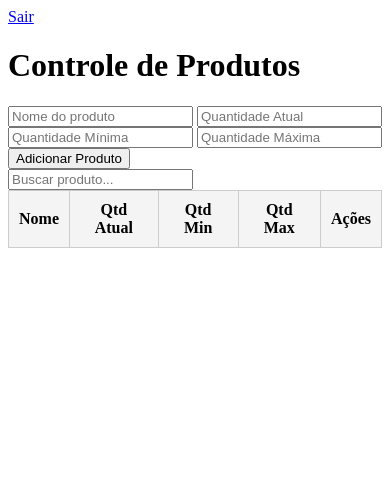
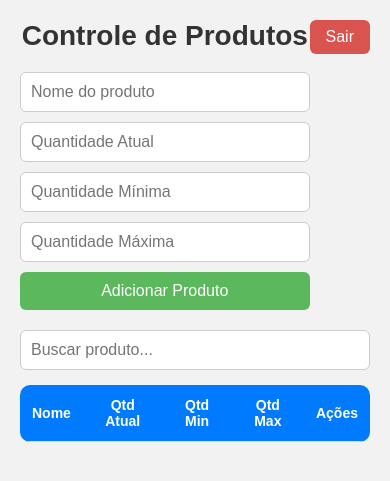
Before and after one commit to DIOOWS/ProjetoEstoque-V01, a Flask app: page / in a window 390 px wide. Shown: the top 481 px of the page. Run offline with Flask 3, Linux system fonts and the light colour scheme; the visitor is signed in with stand-in values (Sample User, id 1); data that the repository does not hold is empty.

Commit message:
teste004

```diff
--- a/static/style.css
+++ b/static/style.css
@@ -1,89 +1,172 @@
-/* Estilo da tabela */
+* {
+    box-sizing: border-box;
+    margin: 0;
+    padding: 0;
+    font-family: Arial, sans-serif;
+}
+
+body {
+    background: #f2f2f2;
+    padding: 20px;
+    color: #333;
+}
+
+h1 {
+    text-align: center;
+    margin-bottom: 20px;
+    font-size: 28px;
+}
+
+.logout-btn {
+    display: inline-block;
+    margin-bottom: 20px;
+    padding: 8px 16px;
+    background: #d9534f;
+    color: #fff;
+    border: none;
+    border-radius: 6px;
+    text-decoration: none;
+    float: right;
+    transition: background 0.3s;
+}
+
+.logout-btn:hover {
+    background: #c9302c;
+}
+
+/* Formulário */
+form#formProduto {
+    display: flex;
+    flex-wrap: wrap;
+    gap: 10px;
+    margin-bottom: 20px;
+    justify-content: center;
+}
+
+form#formProduto input,
+form#formProduto button {
+    padding: 10px;
+    border: 1px solid #ccc;
+    border-radius: 6px;
+    font-size: 16px;
+}
+
+form#formProduto button {
+    background: #5cb85c;
+    color: white;
+    cursor: pointer;
+    border: none;
+    transition: background 0.3s;
+}
+
+form#formProduto button:hover {
+    background: #4cae4c;
+}
+
+/* Campo de busca */
+.search-container {
+    text-align: center;
+    margin-bottom: 15px;
+}
+
+#busca {
+    padding: 10px;
+    width: 80%;
+    max-width: 400px;
+    font-size: 16px;
+    border: 1px solid #ccc;
+    border-radius: 6px;
+}
+
+/* Abas */
+.tabs {
+    display: flex;
+    justify-content: center;
+    margin: 20px 0;
+    gap: 10px;
+    flex-wrap: wrap;
+}
+
+.tab-btn {
+    padding: 10px 20px;
+    border: 1px solid #007bff;
+    border-radius: 6px;
+    background: white;
+    color: #007bff;
+    cursor: pointer;
+    font-weight: bold;
+    transition: 0.3s;
+}
+
+.tab-btn.active,
+.tab-btn:hover {
+    background: #007bff;
+    color: white;
+}
+
+/* Tabela */
+#product-table {
+    overflow-x: auto;
+}
+
 table {
     width: 100%;
     border-collapse: collapse;
-  margin-bottom: 20px;
+    background: white;
+    border-radius: 10px;
+    overflow: hidden;
 }
 
 th, td {
-  padding: 10px;
-  border: 1px solid #ccc;
+    padding: 12px;
     text-align: center;
+    border-bottom: 1px solid #ddd;
 }
 
 th {
-  background-color: #f4f4f4;
+    background: #007bff;
+    color: white;
 }
 
-/* Campo Quantidade Atual com botões */
-td[data-label="Quantidade Atual"] {
-  display: flex;
-  justify-content: center;
-  align-items: center;
-  gap: 6px;
-  flex-wrap: wrap;
+td input {
+    width: 90%;
+    padding: 5px;
+    border: 1px solid #ccc;
+    border-radius: 4px;
 }
 
-/* Botões */
-td[data-label="Quantidade Atual"] button {
-  width: 32px;
-  height: 32px;
-  font-size: 18px;
-  font-weight: bold;
+/* Botão excluir */
+.btnDelete {
+    background: #d9534f;
+    color: white;
+    padding: 6px 12px;
+    border: none;
+    border-radius: 6px;
     cursor: pointer;
-  border: none;
-  background-color: #e0e0e0;
-  border-radius: 6px;
-  display: flex;
-  justify-content: center;
-  align-items: center;
-  transition: all 0.2s ease-in-out;
-  box-shadow: 0 2px 4px rgba(0, 0, 0, 0.1);
+    transition: background 0.3s;
 }
 
-td[data-label="Quantidade Atual"] button svg {
-  width: 16px;
-  height: 16px;
-  fill: #333;
-}
-
-td[data-label="Quantidade Atual"] button:hover:not(:disabled) {
-  background-color: #ccc;
-  transform: scale(1.05);
-}
-
-td[data-label="Quantidade Atual"] button:active:not(:disabled) {
-  transform: scale(0.95);
-}
-
-td[data-label="Quantidade Atual"] button:disabled {
-  cursor: not-allowed;
-  opacity: 0.4;
-}
-
-/* Campo de número */
-td[data-label="Quantidade Atual"] input[type="number"] {
-  width: 70px;
-  text-align: center;
-  font-size: 16px;
-  padding: 6px;
-  border: 1px solid #bbb;
-  border-radius: 6px;
-  box-shadow: inset 0 1px 2px rgba(0, 0, 0, 0.1);
+.btnDelete:hover {
+    background: #c9302c;
 }
 
 /* Responsivo */
-@media (max-width: 600px) {
-  td[data-label="Quantidade Atual"] {
-    gap: 4px;
+@media (max-width: 768px) {
+    form#formProduto {
+        flex-direction: column;
+        align-items: stretch;
     }
 
-  td[data-label="Quantidade Atual"] button {
-    width: 28px;
-    height: 28px;
+    #busca {
+        width: 100%;
     }
 
-  td[data-label="Quantidade Atual"] input[type="number"] {
-    width: 60px;
+    th, td {
+        font-size: 14px;
+    }
+
+    .tab-btn {
+        padding: 8px 12px;
+        font-size: 14px;
     }
 }
```
Lines whose indentation alone changed are shown as unchanged.
